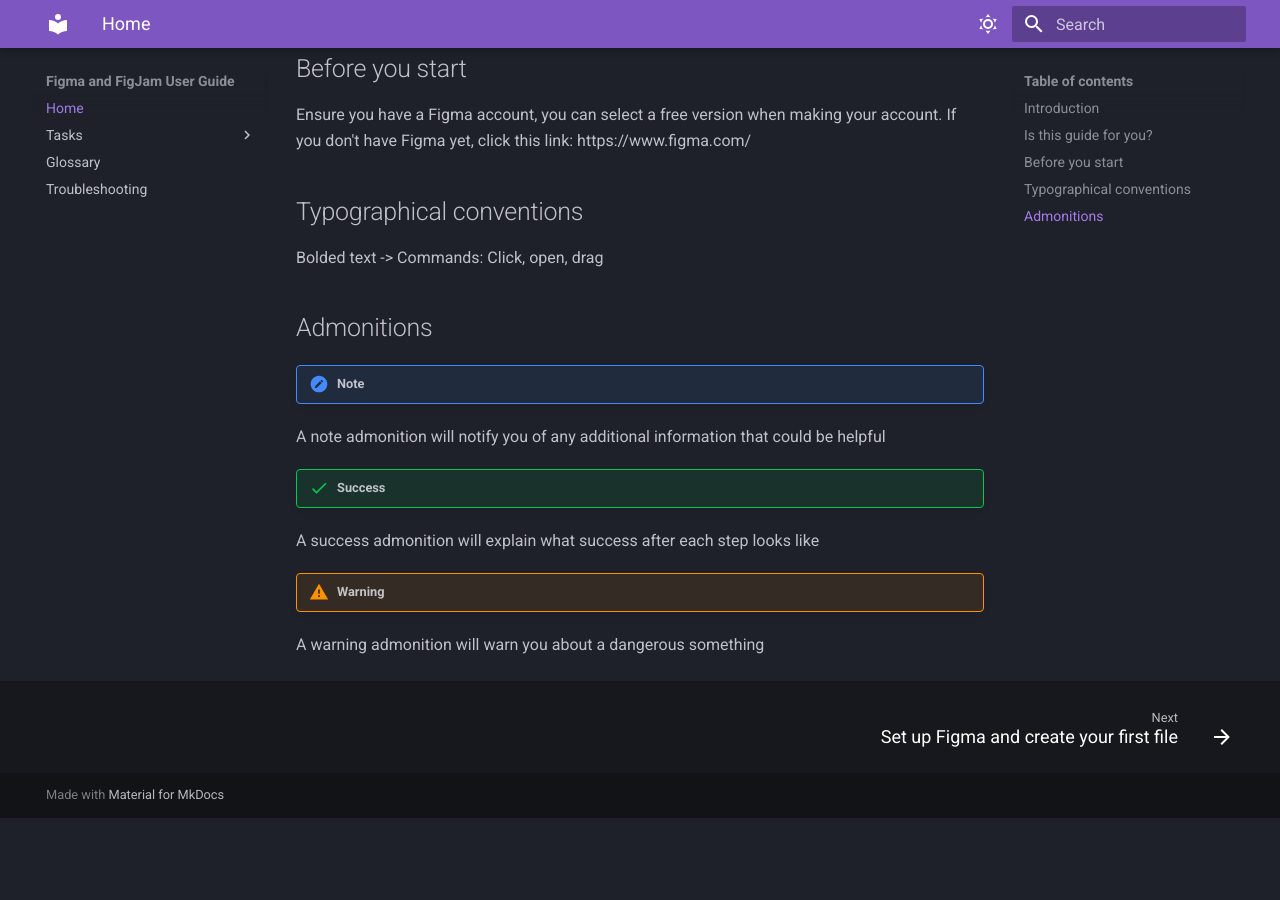
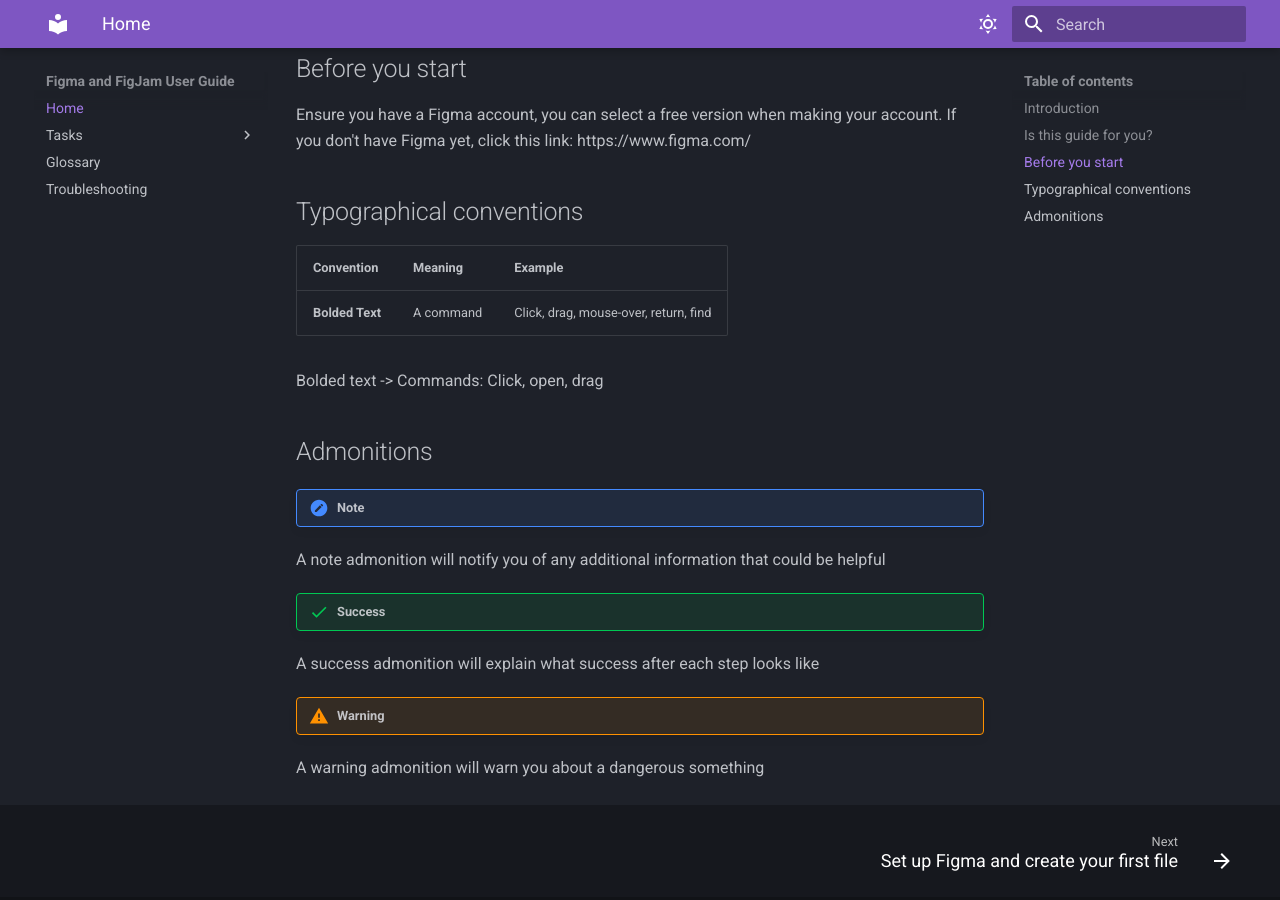
Before and after one commit to andrew-solomko/mkdocs-material-tutorial-andrew, an MkDocs documentation site: the page built from docs/index.md, in a window 1280 px wide and 900 px high, scrolled down 515 px. Built offline with MkDocs 1.6.1 and Material for MkDocs 9.7.7, drawn with Linux system fonts in a browser that asks for light colours; before the commit the page ends 1333 px from its top, so only the background shows below that.

Commit message:
Added typographical conventions table to home page

```diff
--- a/docs/index.md
+++ b/docs/index.md
@@ -28,6 +28,10 @@
 
 ## Typographical conventions
 
+| Convention      | Meaning   | Example                               |
+| --------------- | --------- | ------------------------------------- |
+| **Bolded Text** | A command | Click, drag, mouse-over, return, find |
+
 Bolded text -> Commands: Click, open, drag
 
 ## Admonitions
```
